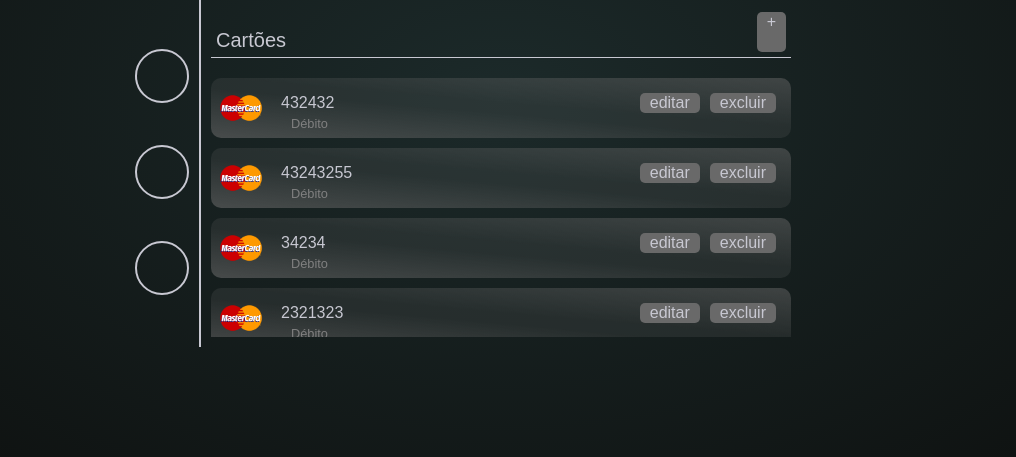
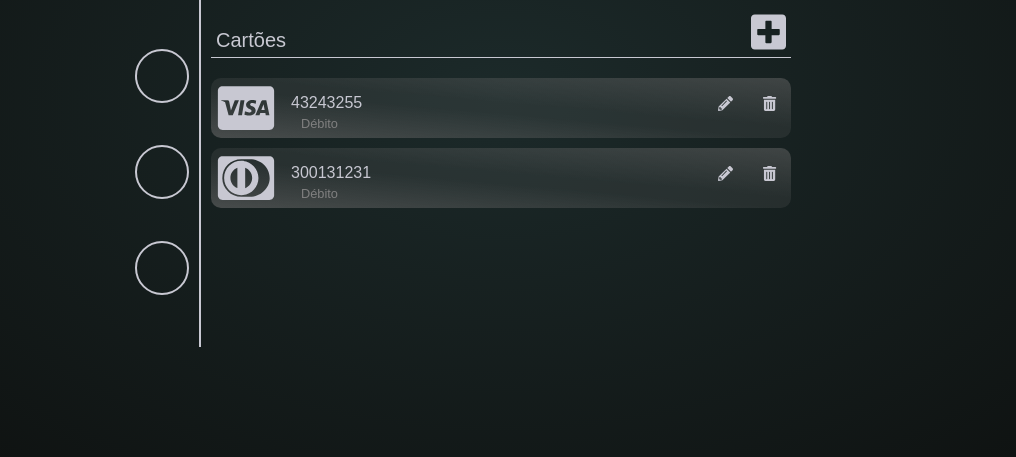
Before and after one commit to dennosis/ekkiweb, a React app: page /cards in a window 1280 px wide. Shown: the part 303-760 px from the top of the page, without its empty margins (139-1155 px from the left). Built offline with nearby package versions, Linux system fonts and the light colour scheme; data requests are answered from the project's data file.

Commit message:
Alteração nos icos do crud card

```diff
--- a/db.json
+++ b/db.json
@@ -18,49 +18,20 @@
   },
   "cards": [
     {
-      "id": 24,
-      "codCard": "1",
-      "type": "",
-      "number": "432432",
-      "codeVerf": "3423432",
-      "dtExp": "",
-      "country": ""
-    },
-    {
       "id": 25,
-      "codCard": "1",
       "type": "",
       "number": "43243255",
       "codeVerf": "3423432",
       "dtExp": "",
-      "country": ""
+      "country": "2"
     },
     {
+      "id": 28,
       "type": "",
-      "codCard": "1",
-      "number": "34234",
-      "codeVerf": "234234",
-      "dtExp": "",
-      "country": "",
-      "id": 26
-    },
-    {
-      "type": "",
-      "codCard": "1",
-      "number": "2321323",
-      "codeVerf": "23123213",
-      "dtExp": "",
-      "country": "",
-      "id": 27
-    },
-    {
-      "type": "",
-      "codCard": "1",
-      "number": "2131231",
+      "number": "300131231",
       "codeVerf": "321321",
       "dtExp": "",
-      "country": "",
-      "id": 28
+      "country": ""
     }
   ]
 }
--- a/package.json
+++ b/package.json
@@ -3,6 +3,10 @@
   "version": "0.1.0",
   "private": true,
   "dependencies": {
+    "@fortawesome/fontawesome-svg-core": "^1.2.12",
+    "@fortawesome/free-brands-svg-icons": "^5.6.3",
+    "@fortawesome/free-solid-svg-icons": "^5.6.3",
+    "@fortawesome/react-fontawesome": "^0.1.3",
     "axios": "^0.18.0",
     "react": "^16.7.0",
     "react-dom": "^16.7.0",
--- a/src/components/App.css
+++ b/src/components/App.css
@@ -290,11 +290,19 @@
 }
 
 input.inputForm, select.inputForm{
+
+
   padding: 5px;
-  border: solid 2px ;
-  border-color: rgba(200, 200, 210, 1);
+  border: 0px ;
+  border-bottom: solid 1px ;
+  border-color: grey;
   outline:none;
-  border-radius: 5px;
+  border-radius: 0px;
+}
+
+.inputForm:hover{
+  background: rgba(200, 200, 210, .1);
+
 }
 
 
@@ -352,3 +360,14 @@ select.inputForm option{
     font-size: .8rem;
     font-family: "Roboto", "Helvetica", "Arial", sans-serif;
 }
+
+
+
+
+/* icone adicionar*/
+.fa-plus-square{
+  cursor: pointer;
+}
+.fa-plus-square:hover path{
+  fill: rgba(105,105,105,.8);
+}
--- a/src/components/App.js
+++ b/src/components/App.js
@@ -9,7 +9,11 @@ import {
 
 import Contacts from './Contacts/Contacts'
 import Cards from './Cards/Cards'
-
+/*
+//botoes icones
+import { FontAwesomeIcon } from '@fortawesome/react-fontawesome'
+import {faCreditCard} from '@fortawesome/free-solid-svg-icons'
+*/
 
 
 
--- a/src/components/Cards/Card.css
+++ b/src/components/Cards/Card.css
@@ -48,12 +48,18 @@
     /*border-width: 2px;*/
 
     border-color: rgba(200, 200, 210, 1);
-    width:50px;
+    width:60px;
     height:50px;
   }
 
 
   .imgContainerCard img{
+    max-width:100%;
+    max-height:100%;
+    margin: auto;
+  }
+
+  .imgContainerCard svg{
     max-width:100%;
     max-height:100%;
     margin: auto;
@@ -80,30 +86,17 @@
     grid-template-rows: auto;
     grid-auto-columns: auto;
     grid-auto-flow: column;
-    grid-gap: 10px;
+    grid-gap: 30px;
 }
 
-.btnCard{
-    text-align: center;
-    border: none;
-    font-size: 1rem;
-    border-radius: 5px;
-    /*line-height: 1.5;*/
-    padding-right:10px;
-    padding-left:10px;
-    display: inherit;
-
-    background: rgba(105,105,105,1);
-
-
-    color: rgba(200, 200, 210, 1);
-
-    cursor: pointer;
-    outline: none;
-
+.fa-pencil-alt, .fa-trash-alt{
+cursor: pointer;
 }
 
-.btnCard:hover{
-    background: rgba(105,105,105,.8);
+.fa-pencil-alt:hover path{
+    fill: orange;
+}
 
-  }
+.fa-trash-alt:hover path{
+    fill: red;
+}
--- a/src/components/Cards/Card.js
+++ b/src/components/Cards/Card.js
@@ -1,12 +1,20 @@
 import React, { Component } from 'react'
 import './Card.css';
 
+import { FontAwesomeIcon } from '@fortawesome/react-fontawesome'
+
+//icones das bandeiras dos cartoes
+import { faCcAmex, faCcJcb, faCcDinersClub, faCcVisa, faCcMastercard, faCcDiscover } from '@fortawesome/free-brands-svg-icons'
+import { faCreditCard} from '@fortawesome/free-solid-svg-icons'
+
+//botoes icones
+import { faPencilAlt, faTrashAlt} from '@fortawesome/free-solid-svg-icons'
 
 class Card extends Component{
-    constructor(props){
+    constructor(props) {
          super(props)
+    }
 
-    }
 
     deleteCard = () => {
         this.props.deletefunction(this.props.data.id)
@@ -18,10 +26,10 @@ class Card extends Component{
 
     render(){
 
-        let imgLogo
+        //let imgLogo
         let typeDesc
 
-        imgLogo  = require("./img/"+this.props.data.codCard+".png");
+        //imgLogo  = require("./img/"+this.props.data.codCard+".png");
 
         if(this.props.data.type === '1'){
             typeDesc = 'Crédito';
@@ -29,21 +37,43 @@ class Card extends Component{
             typeDesc = 'Débito';
         }
 
+        var cardcreditico;
+        if(this.props.data.number.substring(0, 2) === '34'){
+            cardcreditico = faCcAmex
 
+        }else if(this.props.data.number.substring(0, 2) === '35'){
+            cardcreditico = faCcJcb
 
+        }else if(this.props.data.number.substring(0, 3) === '300'){
+            cardcreditico = faCcDinersClub
+
+        }else if(this.props.data.number.substring(0, 1) === '4'){
+            cardcreditico = faCcVisa
+
+        }else if(this.props.data.number.substring(0, 2) === '51'){
+            cardcreditico = faCcMastercard
+
+        }else if(this.props.data.number.substring(0, 5) === '6011'){
+            cardcreditico = faCcDiscover
+
+        }else{
+            cardcreditico = faCreditCard
+        }
 
         return (
             <div className = "card">
 
                 <div className="imgContainerCard">
-                        <img  alt = '' src={imgLogo} />
+                        <FontAwesomeIcon icon={cardcreditico} size="5x"/>
+
                 </div>
                 <div className="card-corp">
                     <span className="card-number txtScrolling">{this.props.data.number}</span>
                     <span className="card-tp txtScrolling">{typeDesc}</span>
                     <div className = 'groupButtonCard'>
-                        <button onClick= {this.editCard} type = 'button' className = 'btnCard'>editar</button>
-                        <button onClick={this.deleteCard} type = 'button' className = 'btnCard'>excluir</button>
+                        <FontAwesomeIcon onClick= {this.editCard} icon={faPencilAlt} size="1x"/>
+                        <FontAwesomeIcon onClick={this.deleteCard} icon={faTrashAlt} size="1x"/>
+
                     </div>
                 </div>
             </div>
@@ -56,3 +86,7 @@ class Card extends Component{
 }
 
 export default Card;
+
+/*
+                        <button onClick= {this.editCard} type = 'button' className = 'btnCard'>editar</button>
+                        <button onClick={this.deleteCard} type = 'button' className = 'btnCard'>excluir</button> */
--- a/src/components/Cards/Cards.js
+++ b/src/components/Cards/Cards.js
@@ -5,6 +5,10 @@ import Card from './Card'
 import {bindActionCreators} from 'redux'
 import  {connect}  from 'react-redux'
 import * as cardActions from '../actions/cards'
+
+import { FontAwesomeIcon } from '@fortawesome/react-fontawesome'
+//botoes icones
+import {faPlusSquare} from '@fortawesome/free-solid-svg-icons'
 
 
 class Cards extends Component{
@@ -17,7 +21,6 @@ class Cards extends Component{
             isEdit:false,
             cardEdit:{
                 id:'',
-                codCard:'',
                 type: '',
                 number: '',
                 codeVerf: '',
@@ -74,7 +77,6 @@ class Cards extends Component{
         }else{
             const newItem = {
                 type: this.state.cardEdit.type,
-                codCard:'1',
                 number: this.state.cardEdit.number,
                 codeVerf: this.state.cardEdit.codeVerf,
                 dtExp: this.state.cardEdit.dtExp,
@@ -104,7 +106,6 @@ class Cards extends Component{
         this.setState({
             cardEdit:{
                 id:cardedit.id,
-                codCard:cardedit.codCard,
                 type: cardedit.type,
                 number: cardedit.number,
                 codeVerf: cardedit.codeVerf,
@@ -129,7 +130,6 @@ class Cards extends Component{
         this.setState({
             cardEdit:{
                 id:'',
-                codCard:'',
                 type: '',
                 number: '',
                 codeVerf: '',
@@ -146,7 +146,8 @@ class Cards extends Component{
             <div className="component box e">
                 <div className="titleComponent">
                         <span>Cartões</span>
-                        <button onClick = {this.addItens} className="btn">+</button>
+                        <FontAwesomeIcon onClick= {this.addItens} icon={faPlusSquare} size="2x"/>
+
                 </div>
 
                 {
@@ -189,6 +190,7 @@ class Cards extends Component{
 
                         <div className = "groupButton">
                             <button type = 'button' onClick = {this.saveItem} className="btn">Salvar</button>
+                            <button type = 'button' onClick = {this.addItens} className="btn">Cancelar</button>
                         </div>
 
                     </div>
@@ -209,7 +211,7 @@ class Cards extends Component{
 
 
 
-
+//<button onClick = {this.addItens} className="btn">+</button>
 
 const mapStateToProps = state => ({
     cards: state.cards,
```
Also changed, not shown: 1 other file.
